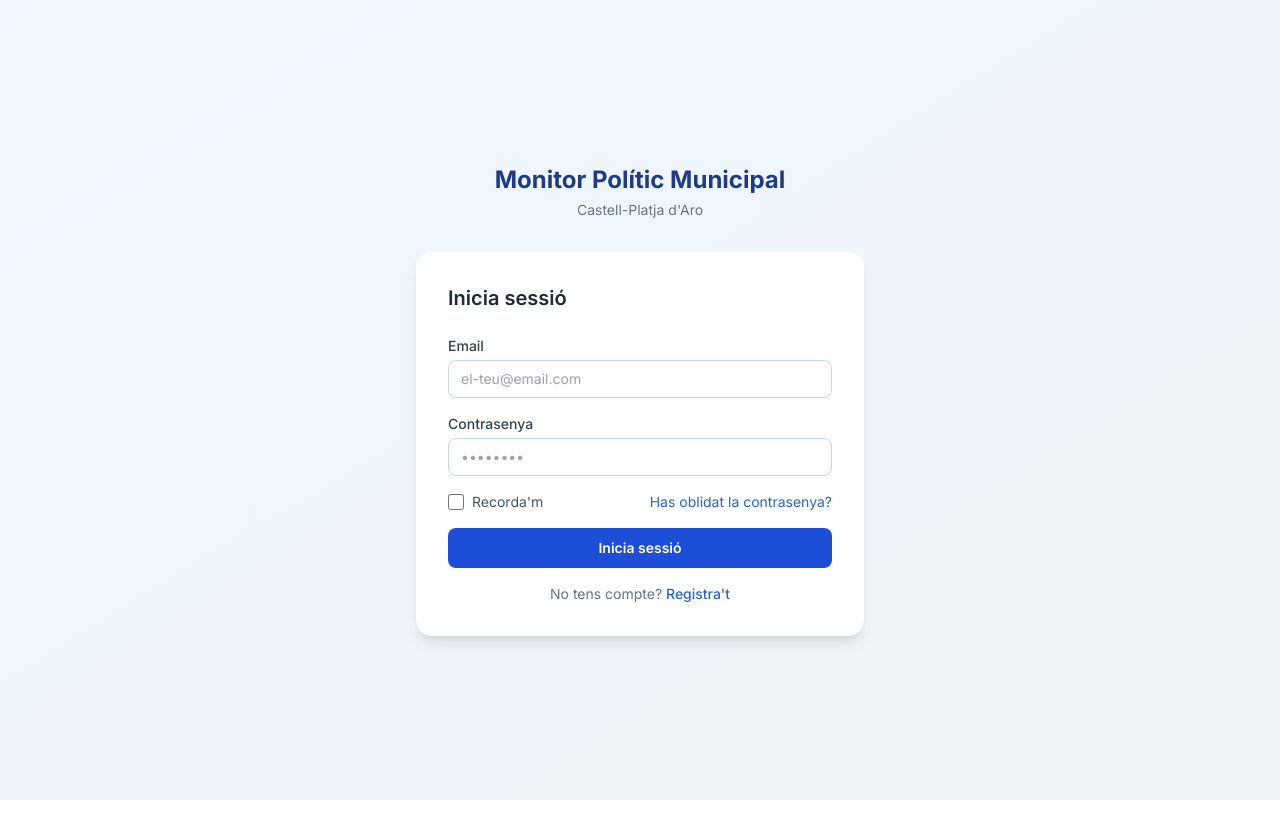
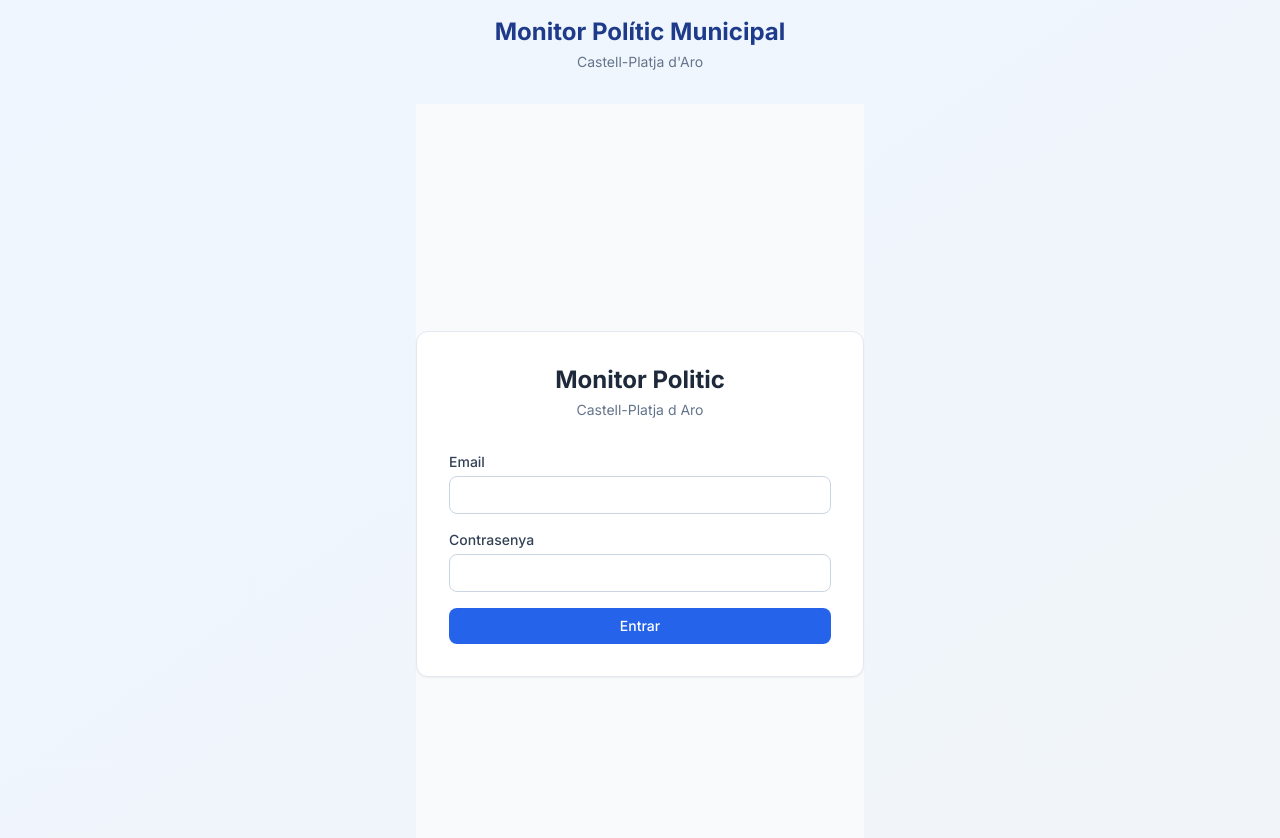
Before and after one commit to ait0rtg/plataforma-municipal, a Next.js app: page /login in a window 1280 px wide. Shown: the top 838 px of the page. Before the commit the page ends 800 px from the top, so only its background shows below. Built offline with nearby package versions, Linux system fonts and the light colour scheme; no server answers.

Commit message:
Update page.tsx

```diff
--- a/app/(auth)/login/page.tsx
+++ b/app/(auth)/login/page.tsx
@@ -1,67 +1,75 @@
 'use client'
 
 import { useState } from 'react'
-import Link from 'next/link'
+import { createBrowserClient } from '@supabase/ssr'
 import { useRouter } from 'next/navigation'
-import { createClient } from '@/lib/supabase/client'
-import { toast } from 'sonner'
 
 export default function LoginPage() {
-  const router = useRouter()
   const [email, setEmail] = useState('')
   const [password, setPassword] = useState('')
-  const [remember, setRemember] = useState(false)
+  const [error, setError] = useState('')
   const [loading, setLoading] = useState(false)
+  const router = useRouter()
+
+  const supabase = createBrowserClient(
+    process.env.NEXT_PUBLIC_SUPABASE_URL!,
+    process.env.NEXT_PUBLIC_SUPABASE_ANON_KEY!
+  )
 
   async function handleLogin(e: React.FormEvent) {
     e.preventDefault()
     setLoading(true)
-    const supabase = createClient()
+    setError('')
+
     const { error } = await supabase.auth.signInWithPassword({ email, password })
+
     if (error) {
-      toast.error('Credencials incorrectes. Torna-ho a intentar.')
+      setError('Credencials incorrectes')
       setLoading(false)
       return
     }
-    router.push('/dashboard')
-    router.refresh()
+
+    setTimeout(() => router.push('/dashboard'), 800)
   }
 
   return (
-    <div className="bg-white rounded-2xl shadow-lg p-8">
-      <h2 className="text-xl font-semibold text-slate-800 mb-6">Inicia sessió</h2>
+    <div className="min-h-screen flex items-center justify-center bg-slate-50">
+      <div className="bg-white p-8 rounded-xl shadow-sm border border-slate-200 w-full max-w-md">
+        <div className="mb-8 text-center">
+          <h1 className="text-2xl font-bold text-slate-800">Monitor Politic</h1>
+          <p className="text-slate-500 text-sm mt-1">Castell-Platja d Aro</p>
+        </div>
         <form onSubmit={handleLogin} className="space-y-4">
           <div>
             <label className="block text-sm font-medium text-slate-700 mb-1">Email</label>
-          <input type="email" value={email} onChange={e => setEmail(e.target.value)} required
-            className="w-full px-3 py-2 border border-slate-300 rounded-lg text-sm focus:outline-none focus:ring-2 focus:ring-blue-500"
-            placeholder="el-teu@email.com" />
+            <input
+              type="email"
+              value={email}
+              onChange={e => setEmail(e.target.value)}
+              className="w-full border border-slate-300 rounded-lg px-3 py-2 text-sm focus:outline-none focus:ring-2 focus:ring-blue-500"
+              required
+            />
           </div>
           <div>
             <label className="block text-sm font-medium text-slate-700 mb-1">Contrasenya</label>
-          <input type="password" value={password} onChange={e => setPassword(e.target.value)} required
-            className="w-full px-3 py-2 border border-slate-300 rounded-lg text-sm focus:outline-none focus:ring-2 focus:ring-blue-500"
-            placeholder="••••••••" />
+            <input
+              type="password"
+              value={password}
+              onChange={e => setPassword(e.target.value)}
+              className="w-full border border-slate-300 rounded-lg px-3 py-2 text-sm focus:outline-none focus:ring-2 focus:ring-blue-500"
+              required
+            />
           </div>
-        <div className="flex items-center justify-between">
-          <label className="flex items-center gap-2 cursor-pointer">
-            <input type="checkbox" checked={remember} onChange={e => setRemember(e.target.checked)}
-              className="w-4 h-4 rounded border-slate-300 text-blue-600" />
-            <span className="text-sm text-slate-600">Recorda'm</span>
-          </label>
-          <Link href="/reset-password" className="text-sm text-blue-600 hover:underline">
-            Has oblidat la contrasenya?
-          </Link>
-        </div>
-        <button type="submit" disabled={loading}
-          className="w-full py-2.5 px-4 bg-blue-700 hover:bg-blue-800 text-white font-semibold rounded-lg text-sm transition-colors disabled:opacity-60">
-          {loading ? 'Entrant...' : 'Inicia sessió'}
+          {error && <p className="text-red-500 text-sm">{error}</p>}
+          <button
+            type="submit"
+            disabled={loading}
+            className="w-full bg-blue-600 text-white rounded-lg py-2 text-sm font-medium hover:bg-blue-700 disabled:opacity-50"
+          >
+            {loading ? 'Entrant...' : 'Entrar'}
           </button>
         </form>
-      <p className="text-center text-sm text-slate-500 mt-4">
-        No tens compte?{' '}
-        <Link href="/register" className="text-blue-600 hover:underline font-medium">Registra't</Link>
-      </p>
+      </div>
     </div>
   )
 }
```
Lines whose indentation alone changed are shown as unchanged.
